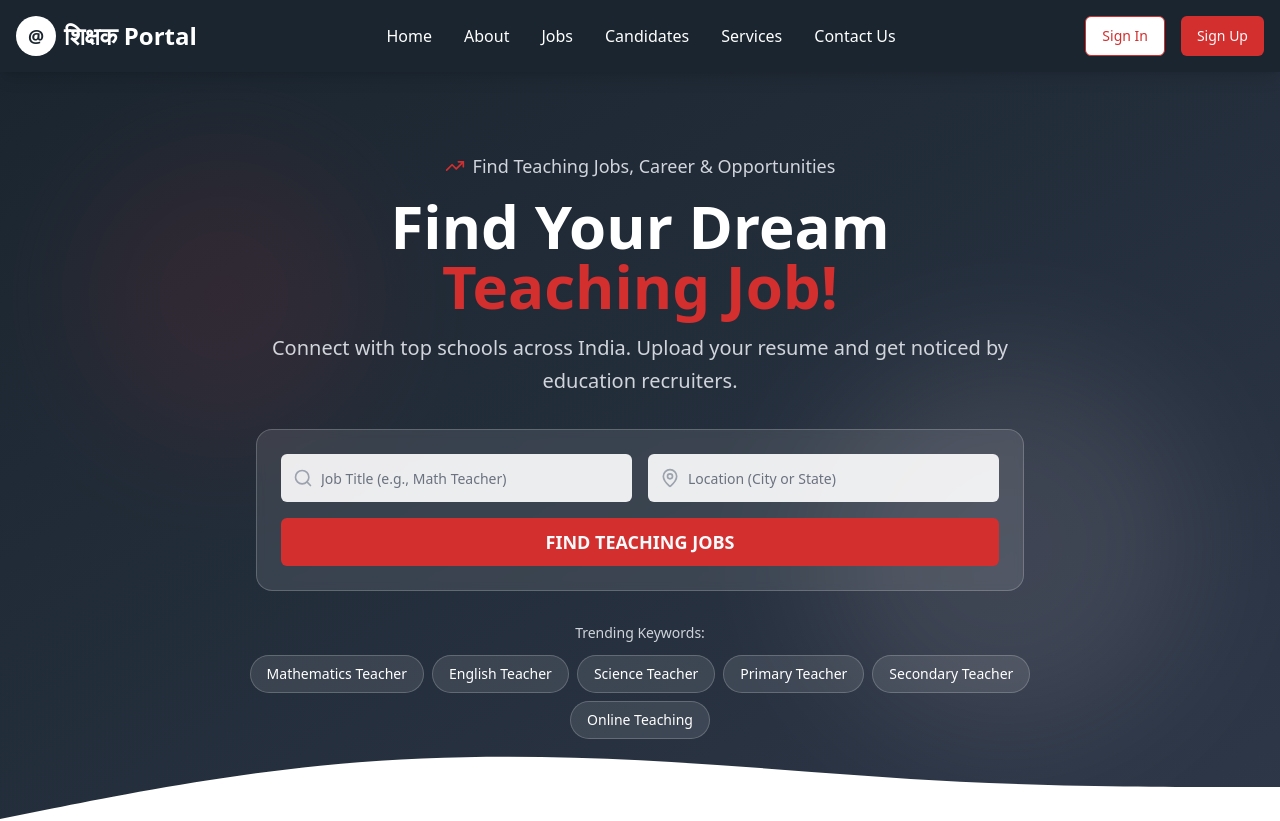
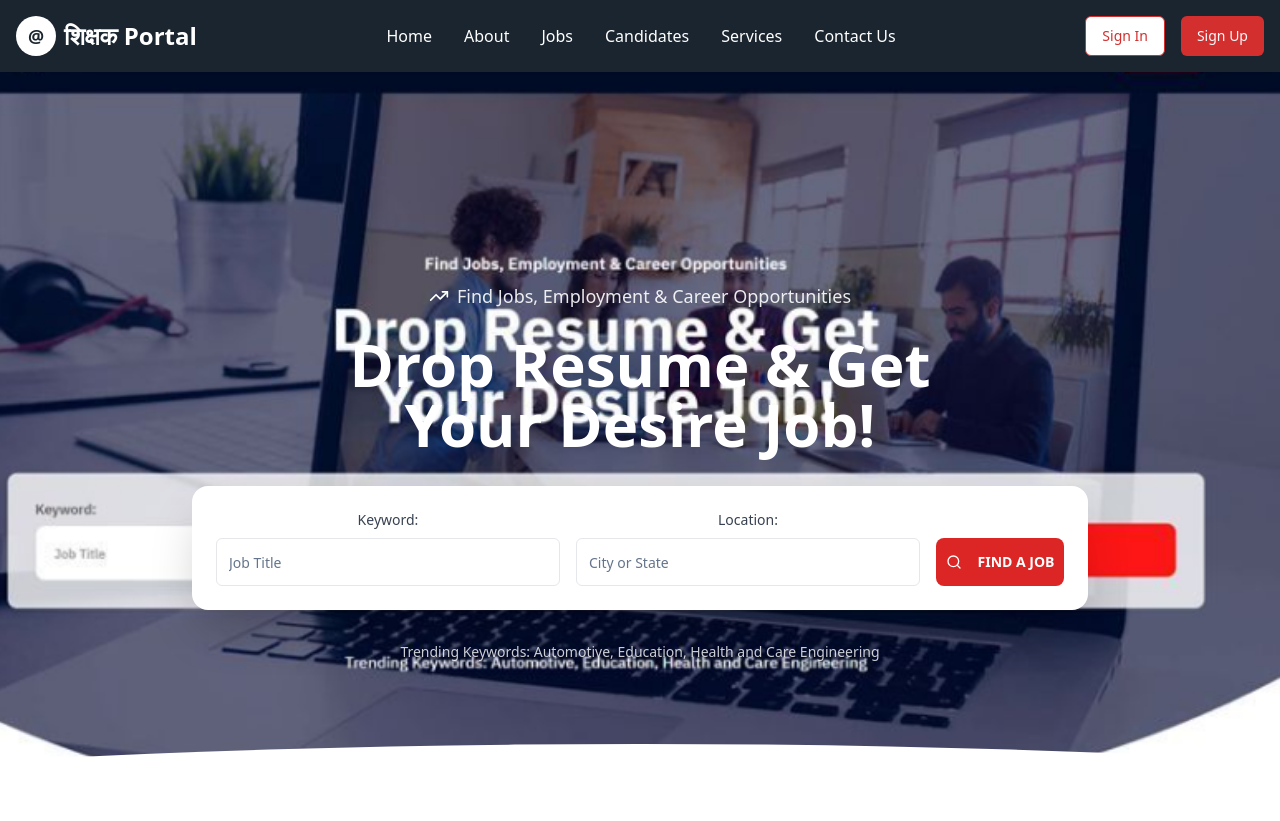
Before and after one commit to suneelnamburi/shiksha-shikshak-sangathan, a React (Vite) app: page / in a window 1280 px wide. Shown: the top 821 px of the page. Built offline with nearby package versions, Linux system fonts and the light colour scheme.

Commit message:
Refactor: Hero section with lighter colors
Adjusted the Hero section's color scheme to incorporate lighter colors, enhancing the visual appeal and design as per the user's request.

```diff
--- a/src/components/HeroSection.tsx
+++ b/src/components/HeroSection.tsx
@@ -23,89 +23,92 @@ const HeroSection: React.FC<HeroSectionProps> = ({
   ];
 
   return (
-    <section id="home" className="relative bg-gradient-to-br from-[#1A252F] to-[#2D3748] text-white overflow-hidden">
-      {/* Background Pattern */}
-      <div className="absolute inset-0 opacity-10">
-        <div className="absolute top-20 left-20 w-72 h-72 bg-[#D32F2F] rounded-full blur-3xl"></div>
-        <div className="absolute bottom-20 right-20 w-96 h-96 bg-[#FCE4EC] rounded-full blur-3xl"></div>
+    <section id="home" className="relative min-h-screen bg-gradient-to-br from-slate-100 to-blue-50 overflow-hidden">
+      {/* Background Image with Overlay */}
+      <div className="absolute inset-0">
+        <div className="absolute inset-0 bg-black/40"></div>
+        <div
+          className="absolute inset-0 bg-cover bg-center bg-no-repeat"
+          style={{
+            backgroundImage: `url('/lovable-uploads/5fe920d5-60c5-4e2d-90af-f48f6f1e9d6e.png')`
+          }}
+        ></div>
       </div>
 
-      <div className="container mx-auto px-4 py-20 relative z-10">
+      {/* Curved Bottom Shape */}
+      <div className="absolute bottom-0 left-0 right-0 h-32 bg-white"
+           style={{
+             clipPath: 'ellipse(100% 100% at 50% 100%)'
+           }}>
+      </div>
+
+      <div className="container mx-auto px-4 py-20 relative z-10 flex items-center min-h-screen">
         <div className="max-w-4xl mx-auto text-center">
 
           {/* Main Content */}
           <div className="space-y-8">
-            <div className="space-y-4">
-              <p className="text-gray-300 text-lg flex items-center justify-center">
-                <TrendingUp className="mr-2 text-[#D32F2F]" size={20} />
-                Find Teaching Jobs, Career & Opportunities
+            <div className="space-y-6">
+              <p className="text-white/90 text-lg flex items-center justify-center font-medium">
+                <TrendingUp className="mr-2 text-white" size={20} />
+                Find Jobs, Employment & Career Opportunities
               </p>
 
-              <h1 className="text-5xl lg:text-6xl font-bold leading-tight">
-                Find Your Dream
-                <span className="block text-[#D32F2F]">Teaching Job!</span>
+              <h1 className="text-4xl lg:text-6xl font-bold leading-tight text-white">
+                Drop Resume & Get
+                <span className="block">Your Desire Job!</span>
               </h1>
-
-              <p className="text-xl text-gray-300 leading-relaxed max-w-3xl mx-auto">
-                Connect with top schools across India. Upload your resume and get noticed by education recruiters.
-              </p>
             </div>
 
             {/* Search Bar */}
-            <div className="bg-white/10 backdrop-blur-sm rounded-2xl p-6 border border-white/20 max-w-3xl mx-auto">
-              <div className="grid grid-cols-1 md:grid-cols-2 gap-4 mb-4">
+            <div className="bg-white rounded-2xl p-6 shadow-2xl max-w-4xl mx-auto">
+              <div className="grid grid-cols-1 md:grid-cols-12 gap-4 items-end">
+                <div className="md:col-span-5">
+                  <label className="block text-sm font-medium text-gray-700 mb-2">
+                    Keyword:
+                  </label>
                   <div className="relative">
-                  <Search className="absolute left-3 top-1/2 transform -translate-y-1/2 text-gray-400" size={20} />
                     <Input
                       type="text"
-                    placeholder="Job Title (e.g., Math Teacher)"
+                      placeholder="Job Title"
                       value={searchKeyword}
                       onChange={(e) => setSearchKeyword(e.target.value)}
-                    className="pl-10 bg-white/90 border-0 h-12 text-gray-800 placeholder:text-gray-500 focus:ring-2 focus:ring-[#D32F2F]"
-                  />
-                </div>
-
-                <div className="relative">
-                  <MapPin className="absolute left-3 top-1/2 transform -translate-y-1/2 text-gray-400" size={20} />
-                  <Input
-                    type="text"
-                    placeholder="Location (City or State)"
-                    value={searchLocation}
-                    onChange={(e) => setSearchLocation(e.target.value)}
-                    className="pl-10 bg-white/90 border-0 h-12 text-gray-800 placeholder:text-gray-500 focus:ring-2 focus:ring-[#D32F2F]"
+                      className="h-12 text-gray-800 border-gray-200 focus:border-red-500 focus:ring-red-500"
                     />
                   </div>
                 </div>
 
-              <Button className="w-full bg-[#D32F2F] hover:bg-[#B71C1C] h-12 text-lg font-semibold transition-all duration-300 transform hover:scale-105">
-                FIND TEACHING JOBS
+                <div className="md:col-span-5">
+                  <label className="block text-sm font-medium text-gray-700 mb-2">
+                    Location:
+                  </label>
+                  <div className="relative">
+                    <Input
+                      type="text"
+                      placeholder="City or State"
+                      value={searchLocation}
+                      onChange={(e) => setSearchLocation(e.target.value)}
+                      className="h-12 text-gray-800 border-gray-200 focus:border-red-500 focus:ring-red-500"
+                    />
+                  </div>
+                </div>
+
+                <div className="md:col-span-2">
+                  <Button className="w-full bg-red-600 hover:bg-red-700 h-12 text-white font-semibold rounded-lg transition-all duration-300">
+                    <Search className="mr-2" size={18} />
+                    FIND A JOB
                   </Button>
+                </div>
+              </div>
             </div>
 
             {/* Trending Keywords */}
             <div className="space-y-3">
-              <p className="text-sm text-gray-300">Trending Keywords:</p>
-              <div className="flex flex-wrap gap-2 justify-center">
-                {trendingKeywords.map((keyword, index) => (
-                  <button
-                    key={index}
-                    onClick={() => setSearchKeyword(keyword)}
-                    className="px-4 py-2 bg-white/10 hover:bg-white/20 rounded-full text-sm border border-white/20 hover:border-[#D32F2F] transition-all duration-300"
-                  >
-                    {keyword}
-                  </button>
-                ))}
+              <p className="text-white/80 text-sm">
+                Trending Keywords: Automotive, Education, Health and Care Engineering
+              </p>
             </div>
           </div>
         </div>
-        </div>
-      </div>
-
-      {/* Bottom Wave */}
-      <div className="absolute bottom-0 left-0 right-0">
-        <svg viewBox="0 0 1200 120" fill="none" xmlns="http://www.w3.org/2000/svg">
-          <path d="M0 120L50 110C100 100 200 80 300 70C400 60 500 60 600 65C700 70 800 80 900 85C1000 90 1100 90 1150 90L1200 90V120H1150C1100 120 1000 120 900 120C800 120 700 120 600 120C500 120 400 120 300 120C200 120 100 120 50 120H0Z" fill="white"/>
-        </svg>
       </div>
     </section>
   );
```
Also changed, not shown: public/lovable-uploads/5fe920d5-60c5-4e2d-90af-f48f6f1e9d6e.png (added). Lines whose indentation alone changed are shown as unchanged.
